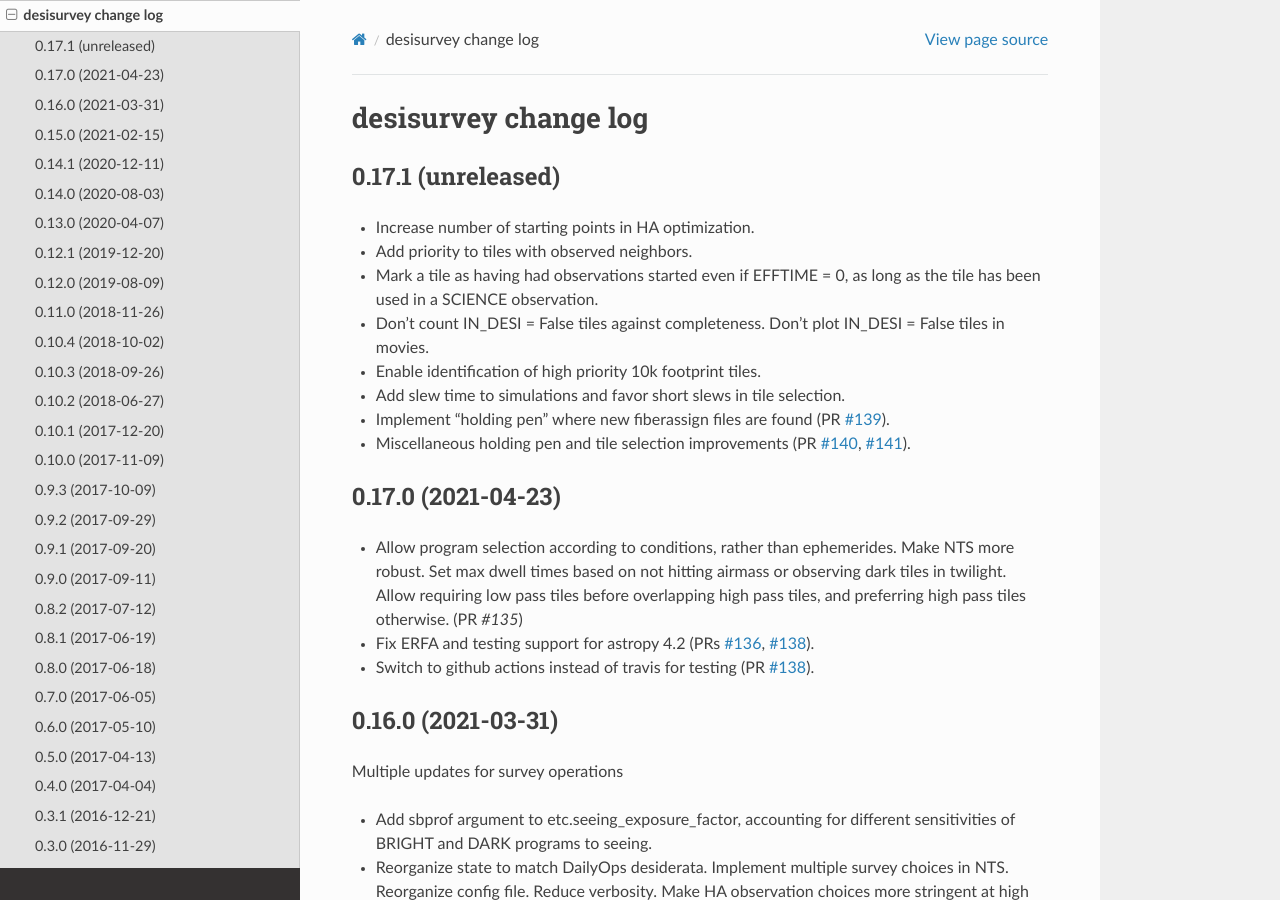
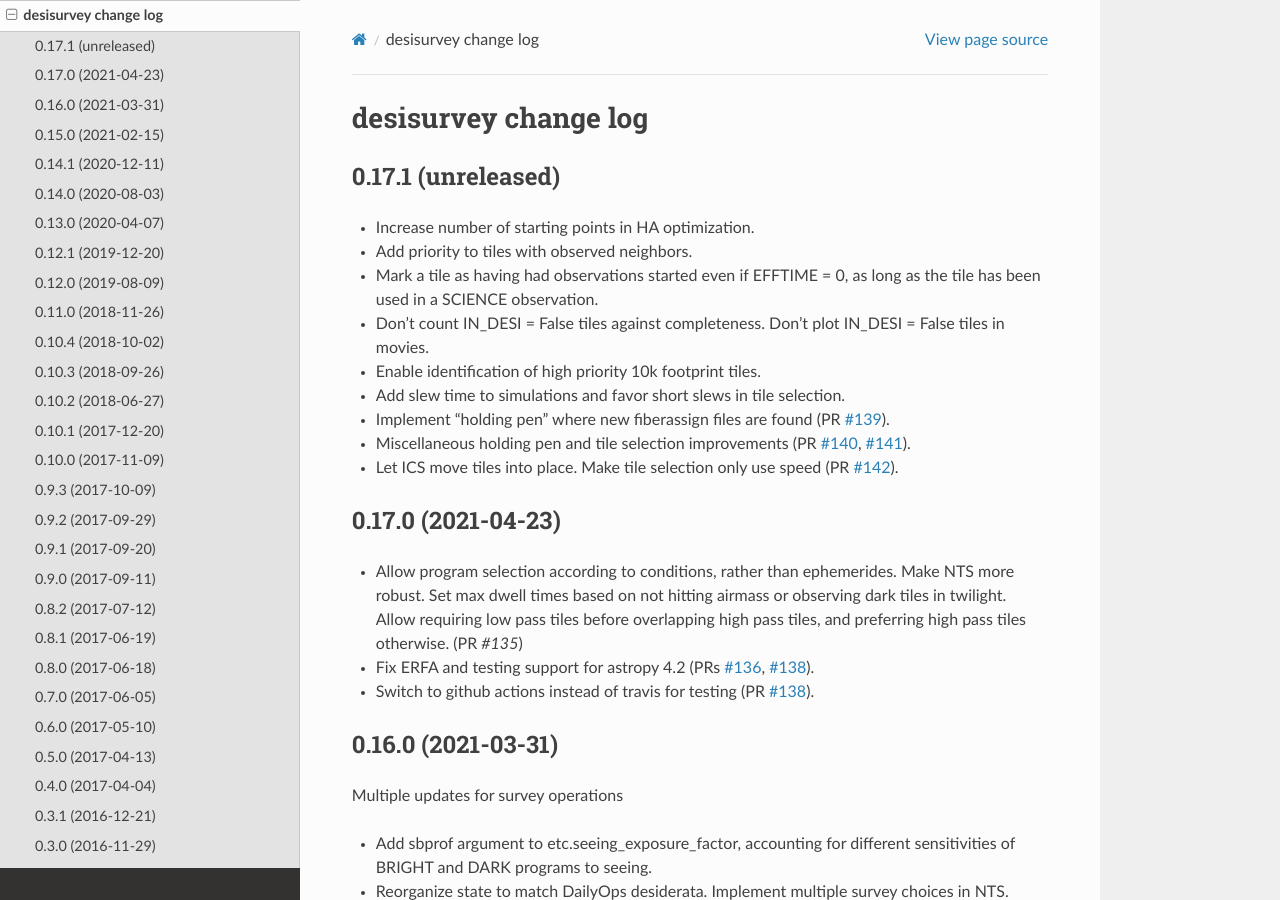
Before and after one commit to desihub/desisurvey, a Sphinx documentation site: the page built from doc/changes.rst, in a window 1280 px wide and 900 px high. Built offline with Sphinx 7.4.7 and the Read the Docs theme 2.0.0, drawn with Linux system fonts in a browser that asks for light colours.

Commit message:
Update changelog.

```diff
--- a/doc/changes.rst
+++ b/doc/changes.rst
@@ -14,11 +14,15 @@ desisurvey change log
 * Enable identification of high priority 10k footprint tiles.
 * Add slew time to simulations and favor short slews in tile selection.
 * Implement "holding pen" where new fiberassign files are found (PR `#139`_).
-* Miscellaneous holding pen and tile selection improvements (PR `#140`_, `#141`_).
+* Miscellaneous holding pen and tile selection improvements (PR `#140`_,
+  `#141`_).
+* Let ICS move tiles into place.  Make tile selection only use speed
+  (PR `#142`_).
 
 .. _`#139`: https://github.com/desihub/desisurvey/pull/139
 .. _`#140`: https://github.com/desihub/desisurvey/pull/140
 .. _`#141`: https://github.com/desihub/desisurvey/pull/141
+.. _`#142`: https://github.com/desihub/desisurvey/pull/142
 
 0.17.0 (2021-04-23)
 -------------------
```
